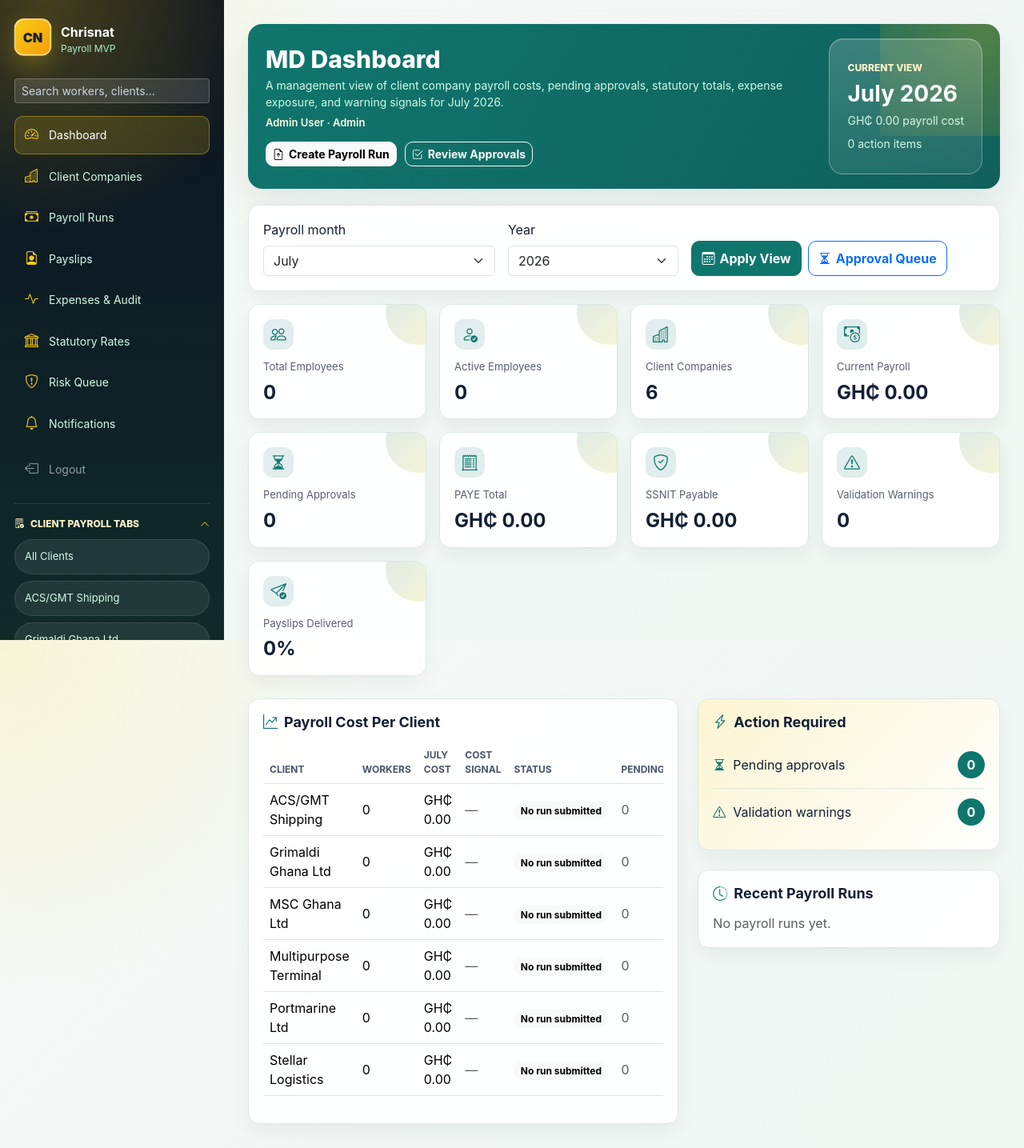
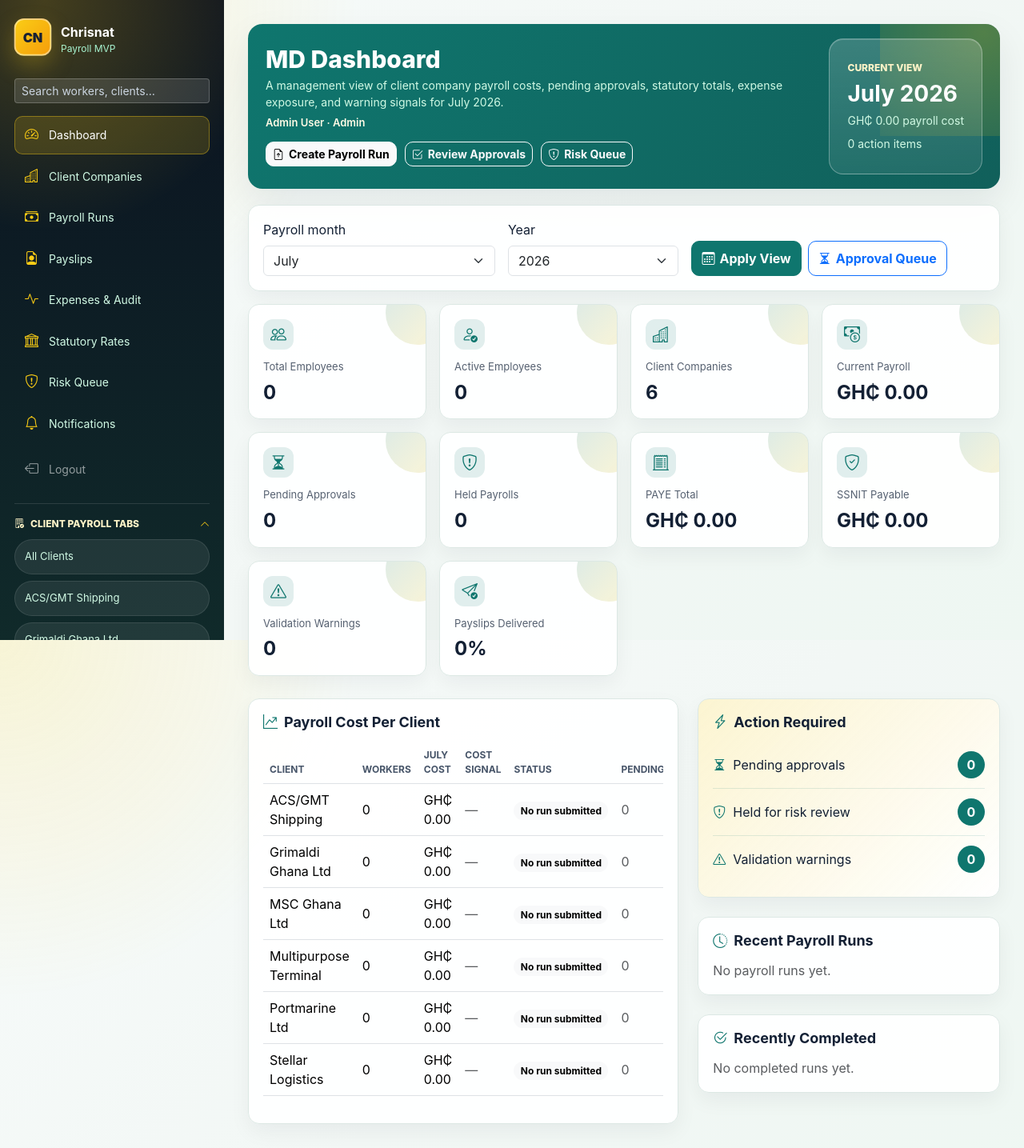
Before and after one commit to sinawebdev/PMVP, a Flask app: page /dashboard in a window 1280 px wide. Shown: the whole page at 80% size. Run offline with Flask 3, Linux system fonts and the light colour scheme; a user stored in the database is signed in; some libraries are stand-ins or nearby versions.

Commit message:
feat(ui): operator dashboard held payrolls + recently completed + quick actions
Extends the MD dashboard with the Phase 2 signals it was missing, all from
existing state (no new business logic):

- Held Payrolls stat card + a 'Held for Risk Review' panel (risk_status
  held / status Held) surfacing the risk reason, linked to the Risk Queue.
- 'Recently Completed' panel (Processed runs) with a Distributed marker.
- Risk Queue quick action (with held count) in the header + Action Required.
- Recent-runs list now uses the shared status pill + compact lifecycle
  stepper; distributed ids precomputed once for all three lists (N+1-free).
- Made distributed_run_ids() a shared public helper (was _distributed...).

Test: dashboard surfaces held + completed runs, the held reason, the Risk
Queue action, and the stepper — 11 passed (with lifecycle unit tests).

```diff
--- a/app/payroll.py
+++ b/app/payroll.py
@@ -158,7 +158,7 @@ def has_duplicate_payroll(client_id, month, year):
     )
 
 
-def _distributed_run_ids(run_ids):
+def distributed_run_ids(run_ids):
     """Set of run ids that have at least one SENT payslip — the 'Distributed'
     lifecycle signal. One query for the whole page (N+1-free) so the runs list
     can render each run's progress stepper without a per-row lookup."""
@@ -540,7 +540,7 @@ def runs():
         query = query.filter(PayrollRun.status == status_filter)
     payroll_runs = query.order_by(PayrollRun.created_at.desc()).all()
     clients = ClientCompany.query.filter_by(status="Active").order_by(ClientCompany.name).all()
-    distributed_ids = _distributed_run_ids([run.id for run in payroll_runs])
+    distributed_ids = distributed_run_ids([run.id for run in payroll_runs])
     return render_template(
         "payroll_runs.html",
         payroll_runs=payroll_runs,
--- a/app/routes.py
+++ b/app/routes.py
@@ -23,7 +23,7 @@ from app.models import (
     User,
 )
 
-from app.payroll_status import PENDING_STATUSES
+from app.payroll_status import HELD, PENDING_STATUSES, PROCESSED
 
 main_bp = Blueprint("main", __name__)
 
@@ -187,6 +187,36 @@ def dashboard():
     )
     delivery_rate = round(payslips_delivered / payslips_total * 100) if payslips_total else 0
 
+    # Phase 2: held payrolls (risk gate) and recently completed runs, plus the
+    # 'distributed' signal for the stepper — all reusing existing state.
+    held_filter = or_(PayrollRun.risk_status == "held", PayrollRun.status == HELD)
+    held_count = PayrollRun.query.filter(held_filter).count()
+    held_runs = (
+        PayrollRun.query.filter(held_filter)
+        .order_by(PayrollRun.created_at.desc())
+        .limit(8)
+        .all()
+    )
+    recent_runs = (
+        PayrollRun.query.filter_by(month=selected_month, year=selected_year)
+        .order_by(PayrollRun.created_at.desc())
+        .limit(8)
+        .all()
+    )
+    recently_completed = (
+        PayrollRun.query.filter_by(status=PROCESSED)
+        .order_by(PayrollRun.created_at.desc())
+        .limit(6)
+        .all()
+    )
+    from app.payroll import distributed_run_ids
+
+    dashboard_distributed_ids = distributed_run_ids(
+        [run.id for run in recent_runs]
+        + [run.id for run in held_runs]
+        + [run.id for run in recently_completed]
+    )
+
     return render_template(
         "dashboard.html",
         total_employees=Employee.query.count(),
@@ -201,10 +231,11 @@ def dashboard():
             run.total_ssnit + run.total_ssnit_employer for run in current_runs
         ),
         total_expenses=sum(expense.amount for expense in Expense.query.all()),
-        recent_runs=PayrollRun.query.filter_by(month=selected_month, year=selected_year)
-        .order_by(PayrollRun.created_at.desc())
-        .limit(8)
-        .all(),
+        recent_runs=recent_runs,
+        held_runs=held_runs,
+        held_count=held_count,
+        recently_completed=recently_completed,
+        distributed_ids=dashboard_distributed_ids,
         warning_count=warning_count,
         delivery_rate=delivery_rate,
         payslips_delivered=payslips_delivered,
--- a/app/templates/dashboard.html
+++ b/app/templates/dashboard.html
@@ -1,10 +1,12 @@
 {% extends "base.html" %}
+{% import "macros/lifecycle.html" as lc %}
 {% block title %}Dashboard · Chrisnat Payroll{% endblock %}
 {% block page_title %}MD Dashboard{% endblock %}
 {% block page_intro %}A management view of client company payroll costs, pending approvals, statutory totals, expense exposure, and warning signals for {{ selected_month }} {{ selected_year }}.{% endblock %}
 {% block page_actions %}
 <a class="btn btn-light btn-sm" href="{{ url_for('payroll.runs') }}"><i class="bi bi-file-earmark-arrow-up"></i>Create Payroll Run</a>
 <a class="btn btn-outline-light btn-sm" href="{{ url_for('payroll.runs', status='needs_approval') }}"><i class="bi bi-check2-square"></i>Review Approvals</a>
+<a class="btn btn-outline-light btn-sm" href="{{ url_for('oversight.risk_queue') }}"><i class="bi bi-shield-exclamation"></i>Risk Queue{% if held_count %} ({{ held_count }}){% endif %}</a>
 {% endblock %}
 {% block header_visual %}
 <div class="dashboard-signal" aria-label="Dashboard period summary">
@@ -45,6 +47,7 @@
     <div class="stat-card"><i class="bi bi-buildings stat-icon"></i><span>Client Companies</span><strong>{{ total_clients }}</strong></div>
     <div class="stat-card"><i class="bi bi-cash-coin stat-icon"></i><span>Current Payroll</span><strong>{{ current_month_total|cedis }}</strong></div>
     <a class="stat-card stat-link" href="{{ url_for('payroll.runs', status='needs_approval') }}"><i class="bi bi-hourglass-split stat-icon"></i><span>Pending Approvals</span><strong>{{ pending_approvals }}</strong></a>
+    <a class="stat-card stat-link" href="{{ url_for('oversight.risk_queue') }}" title="Payrolls held by the risk gate for review"><i class="bi bi-shield-exclamation stat-icon"></i><span>Held Payrolls</span><strong>{{ held_count }}</strong></a>
     <div class="stat-card"><i class="bi bi-receipt-cutoff stat-icon"></i><span>PAYE Total</span><strong>{{ paye_total|cedis }}</strong></div>
     <div class="stat-card" title="Combined employee (5.5%) + employer (13%) SSF — the amount remitted to SSNIT."><i class="bi bi-shield-check stat-icon"></i><span>SSNIT Payable</span><strong>{{ ssnit_total|cedis }}</strong></div>
     <div class="stat-card"><i class="bi bi-exclamation-triangle stat-icon"></i><span>Validation Warnings</span><strong>{{ warning_count }}</strong></div>
@@ -100,27 +103,64 @@
                 <span><i class="bi bi-hourglass-split"></i>Pending approvals</span>
                 <strong>{{ pending_approvals }}</strong>
             </a>
+            <a class="action-row" href="{{ url_for('oversight.risk_queue') }}">
+                <span><i class="bi bi-shield-exclamation"></i>Held for risk review</span>
+                <strong>{{ held_count }}</strong>
+            </a>
             <a class="action-row" href="{{ url_for('payroll.runs') }}">
                 <span><i class="bi bi-exclamation-triangle"></i>Validation warnings</span>
                 <strong>{{ warning_count }}</strong>
             </a>
         </section>
-        <section class="panel">
+        {% if held_runs %}
+        <section class="panel mb-4">
+            <div class="panel-header"><h2><i class="bi bi-shield-exclamation"></i>Held for Risk Review</h2><a class="badge text-bg-warning text-decoration-none" href="{{ url_for('oversight.risk_queue') }}">{{ held_count }} held</a></div>
+            <div class="list-group list-group-flush">
+                {% for run in held_runs %}
+                    <a class="list-group-item list-group-item-action" href="{{ url_for('payroll.detail', run_id=run.id) }}">
+                        <div class="d-flex justify-content-between align-items-center">
+                            <strong>{{ run.client_company.name if run.client_company else "No Client" }}</strong>
+                            {{ lc.status_pill(run.status) }}
+                        </div>
+                        <small>{{ run.month }} {{ run.year }} | {{ run.total_net_pay|cedis }}{% if run.risk_reasons %} · {{ run.risk_reasons }}{% endif %}</small>
+                    </a>
+                {% endfor %}
+            </div>
+        </section>
+        {% endif %}
+        <section class="panel mb-4">
             <div class="panel-header"><h2><i class="bi bi-clock-history"></i>Recent Payroll Runs</h2></div>
             <div class="list-group list-group-flush">
                 {% for run in recent_runs %}
                     <a class="list-group-item list-group-item-action" href="{{ url_for('payroll.detail', run_id=run.id) }}">
-                        <div class="d-flex justify-content-between">
+                        <div class="d-flex justify-content-between align-items-center">
                             <strong>{{ run.client_company.name if run.client_company else "No Client" }}</strong>
-                            <span class="badge text-bg-secondary">{{ run.status }}</span>
+                            {{ lc.status_pill(run.status) }}
                         </div>
                         <small>{{ run.month }} {{ run.year }} | {{ run.total_net_pay|cedis }}</small>
+                        {{ lc.progress_stepper(run_progress(run, run.id in distributed_ids), compact=true) }}
                     </a>
                 {% else %}
                     <p class="text-muted mb-0">No payroll runs yet.</p>
                 {% endfor %}
             </div>
         </section>
+        <section class="panel">
+            <div class="panel-header"><h2><i class="bi bi-check2-circle"></i>Recently Completed</h2></div>
+            <div class="list-group list-group-flush">
+                {% for run in recently_completed %}
+                    <a class="list-group-item list-group-item-action" href="{{ url_for('payroll.detail', run_id=run.id) }}">
+                        <div class="d-flex justify-content-between align-items-center">
+                            <strong>{{ run.client_company.name if run.client_company else "No Client" }}</strong>
+                            {% if run.id in distributed_ids %}<span class="badge text-bg-primary">Distributed</span>{% else %}{{ lc.status_pill(run.status) }}{% endif %}
+                        </div>
+                        <small>{{ run.month }} {{ run.year }} | {{ run.total_net_pay|cedis }}</small>
+                    </a>
+                {% else %}
+                    <p class="text-muted mb-0">No completed runs yet.</p>
+                {% endfor %}
+            </div>
+        </section>
     </div>
 </div>
 {% endblock %}
```
Also changed, not shown: tests/test_operator_dashboard.py (added, +63 -0 lines).
